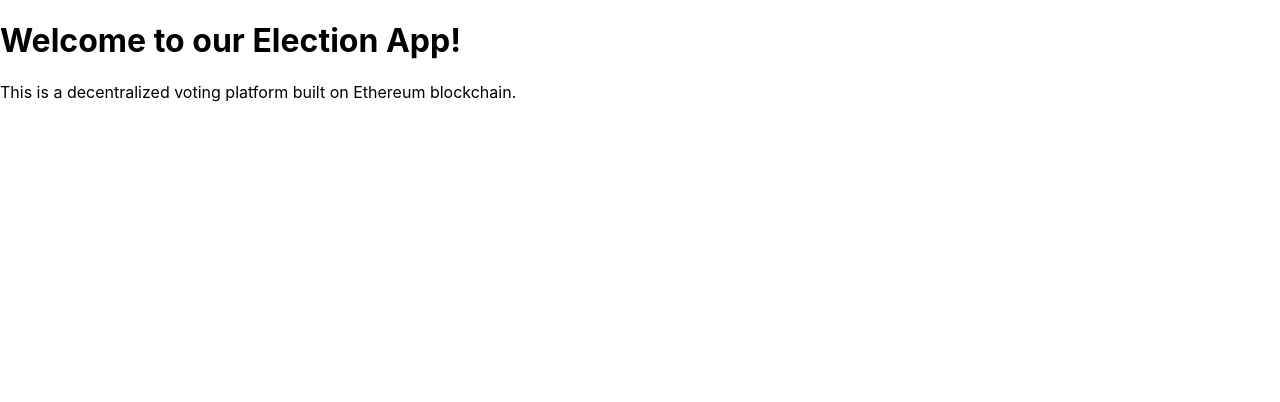
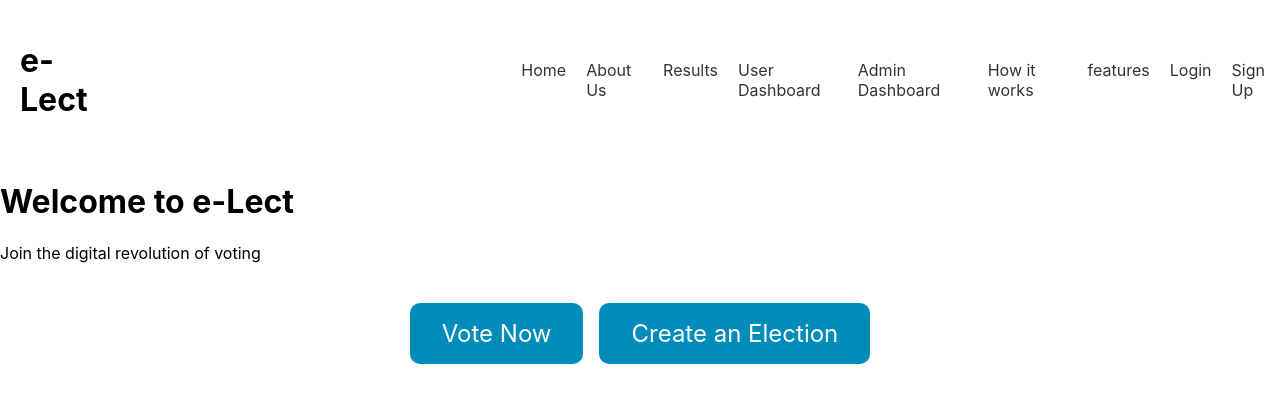
Before and after one commit to KarkiAnmol/Blockchain-eVoting, a React (Create React App) app in the folder frontend/: page / in a window 1280 px wide. Shown: the top 402 px of the page. Built offline with nearby package versions, Linux system fonts and the light colour scheme.

Commit message:
created landing page

```diff
--- a/frontend/src/App.js
+++ b/frontend/src/App.js
@@ -2,14 +2,15 @@
 import Header from "./components/Header";
 import Footer from "./components/Footer";
 import Landing from "./components/Landing";
-
+import About from "./pages/AboutUs";
 function App() {
   return (
     <Router>
       <div className="App">
-        {/* <Header /> */}
+        <Header />
         <Routes>
           <Route path="/" exact element={<Landing />} />
+          <Route path="/about" exact element={<About />} />
         </Routes>
         {/* <Footer /> */}
       </div>
--- /dev/null
+++ b/frontend/src/components/Header.css
@@ -0,0 +1,27 @@
+.header-container {
+  display: flex;
+}
+.header-logo {
+  margin: 20px;
+}
+.header-nav {
+  display: flex;
+  justify-content: space-between;
+  align-items: center;
+  margin-left: 350px;
+}
+
+.header-nav-list {
+  list-style: none;
+  display: flex;
+  gap: 20px;
+}
+
+.header-nav-item {
+  margin: 0;
+}
+
+.header-nav-link {
+  text-decoration: none;
+  color: #333;
+}
--- a/frontend/src/components/Header.js
+++ b/frontend/src/components/Header.js
@@ -0,0 +1,67 @@
+import { Link } from "react-router-dom";
+import "./Header.css";
+
+function Header() {
+  return (
+    <header className="header">
+      <div className="header-container">
+        <div className="header-logo">
+          {/* <img src={logo} alt="Logo" className="header-logo-image" /> */}
+          <h1 className="header-logo-title">e-Lect</h1>
+        </div>
+
+        <nav className="header-nav">
+          <ul className="header-nav-list">
+            <li className="header-nav-item">
+              <Link to="/" className="header-nav-link">
+                Home
+              </Link>
+            </li>
+            <li className="header-nav-item">
+              <Link to="/about" className="header-nav-link">
+                About Us
+              </Link>
+            </li>
+            <li className="header-nav-item">
+              <Link to="/" className="header-nav-link">
+                Results
+              </Link>
+            </li>
+            <li className="header-nav-item">
+              <Link to="/" className="header-nav-link">
+                User Dashboard
+              </Link>
+            </li>
+            <li className="header-nav-item">
+              <Link to="/" className="header-nav-link">
+                Admin Dashboard
+              </Link>
+            </li>
+            <li className="header-nav-item">
+              <Link to="/howitworks" className="header-nav-link">
+                How it works
+              </Link>
+            </li>
+            <li className="header-nav-item">
+              <Link to="/features" className="header-nav-link">
+                features
+              </Link>
+            </li>
+            <li className="header-nav-item">
+              <Link to="/login" className="header-nav-link">
+                Login
+              </Link>
+            </li>
+            <li className="header-nav-item">
+              <Link to="/signup" className="header-nav-link">
+                Sign Up
+              </Link>
+            </li>
+          </ul>
+        </nav>
+      </div>
+    </header>
+  );
+}
+
+export default Header;
--- /dev/null
+++ b/frontend/src/components/Landing.css
@@ -0,0 +1,23 @@
+.landing-page-buttons {
+  display: flex;
+  justify-content: center;
+  margin-top: 2rem;
+}
+
+.landing-page-button {
+  background-color: #008cba;
+  border: none;
+  color: white;
+  padding: 1rem 2rem;
+  text-align: center;
+  text-decoration: none;
+  display: inline-block;
+  font-size: 1.5rem;
+  margin: 0.5rem;
+  border-radius: 10px;
+  cursor: pointer;
+}
+
+.landing-page-button:hover {
+  background-color: #005b8e;
+}
--- a/frontend/src/components/Landing.js
+++ b/frontend/src/components/Landing.js
@@ -1,12 +1,20 @@
 import React from "react";
+import { Link } from "react-router-dom";
+import "./Landing.css";
 //functional component that will render the landing page
 function Landing() {
   return (
-    <div>
-      <h1>Welcome to our Election App!</h1>
-      <p>
-        This is a decentralized voting platform built on Ethereum blockchain.
-      </p>
+    <div className="landingPage">
+      <h1>Welcome to e-Lect</h1>
+      <p>Join the digital revolution of voting</p>
+      <div className="landing-page-buttons">
+        <Link to="/voting" className="landing-page-button">
+          Vote Now
+        </Link>
+        <Link to="/create" className="landing-page-button">
+          Create an Election
+        </Link>
+      </div>
     </div>
   );
 }
--- /dev/null
+++ b/frontend/src/pages/AboutUs.js
@@ -0,0 +1,12 @@
+import React from "react";
+
+function About() {
+  return (
+    <div>
+      <h1>About Us</h1>
+      <p>This is the about page.</p>
+    </div>
+  );
+}
+
+export default About;
```
